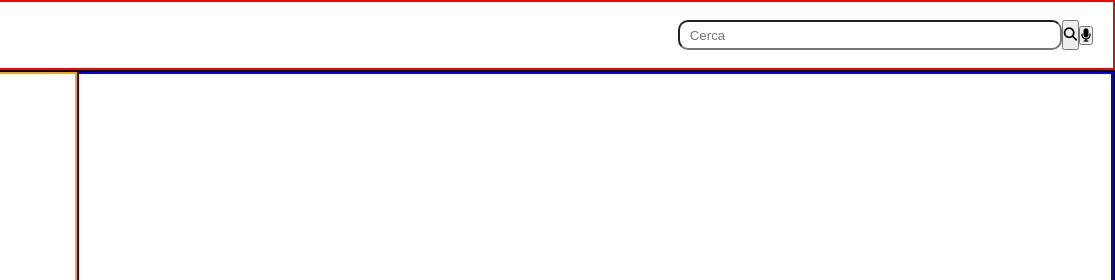
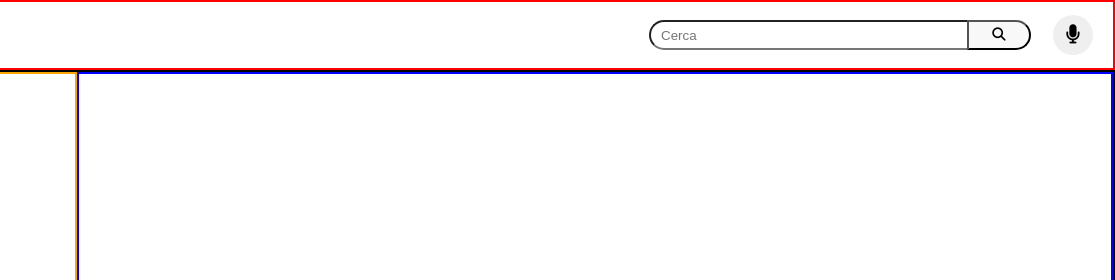
Before and after one commit to SerKasai/youtube-homepage, a plain HTML site: page index.html in a window 1280 px wide. Shown: the top 280 px of the page, 165-1280 px from the left. Drawn offline with Linux system fonts and the light colour scheme.

Commit message:
Add searchbar

```diff
--- a/style.css
+++ b/style.css
@@ -60,9 +60,10 @@ main {
 
 .input-shape {
   display: flex;
-  border-radius: 10px;
+  border-top-left-radius: 15px;
+  border-bottom-left-radius: 15px;
   height: 30px;
-  width: 30vw;
+  width: 25vw;
   padding-left: 10px;
 }
 
@@ -73,9 +74,32 @@ main {
 .search button {
   display: flex;
   height: 30px;
+  width: 64px;
   align-items: center;
+  justify-content: center;
+  border-top-right-radius: 15px;
+  border-bottom-right-radius: 15px;
+  background-color: #f8f8f8;
+  right: 2px;
+  position: relative;
+}
+
+.search button:hover {
+  background-color: #d4d3d3;
 }
 
 .icon-mic {
+  padding-left: 20px;
+}
+
+.icon-mic button {
   display: flex;
+  width: 40px;
+  height: 40px;
+  align-content: center;
+  justify-content: center;
+  flex-wrap: wrap;
+  font-size: larger;
+  border-radius: 50%;
+  border: none;
 }
```
